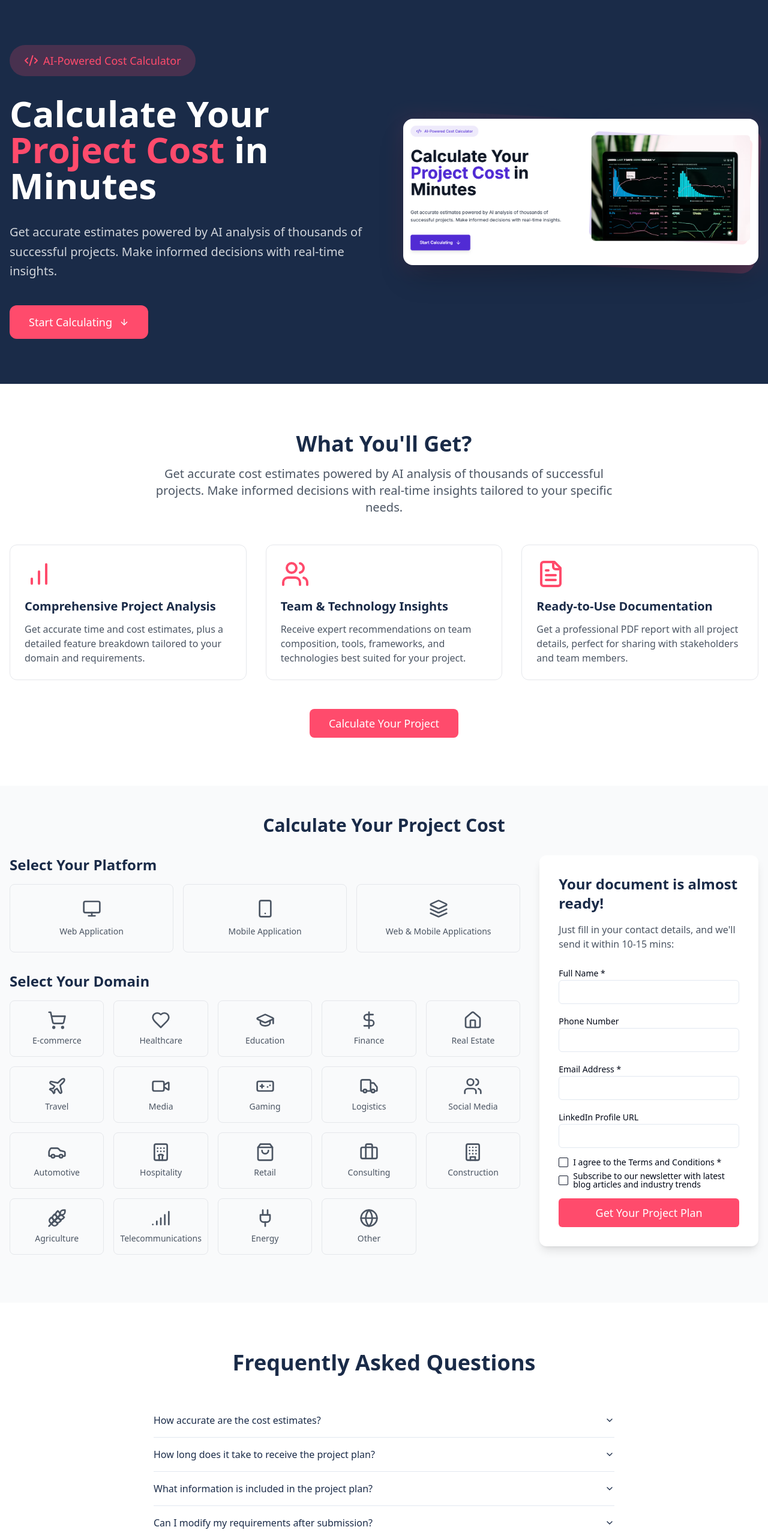
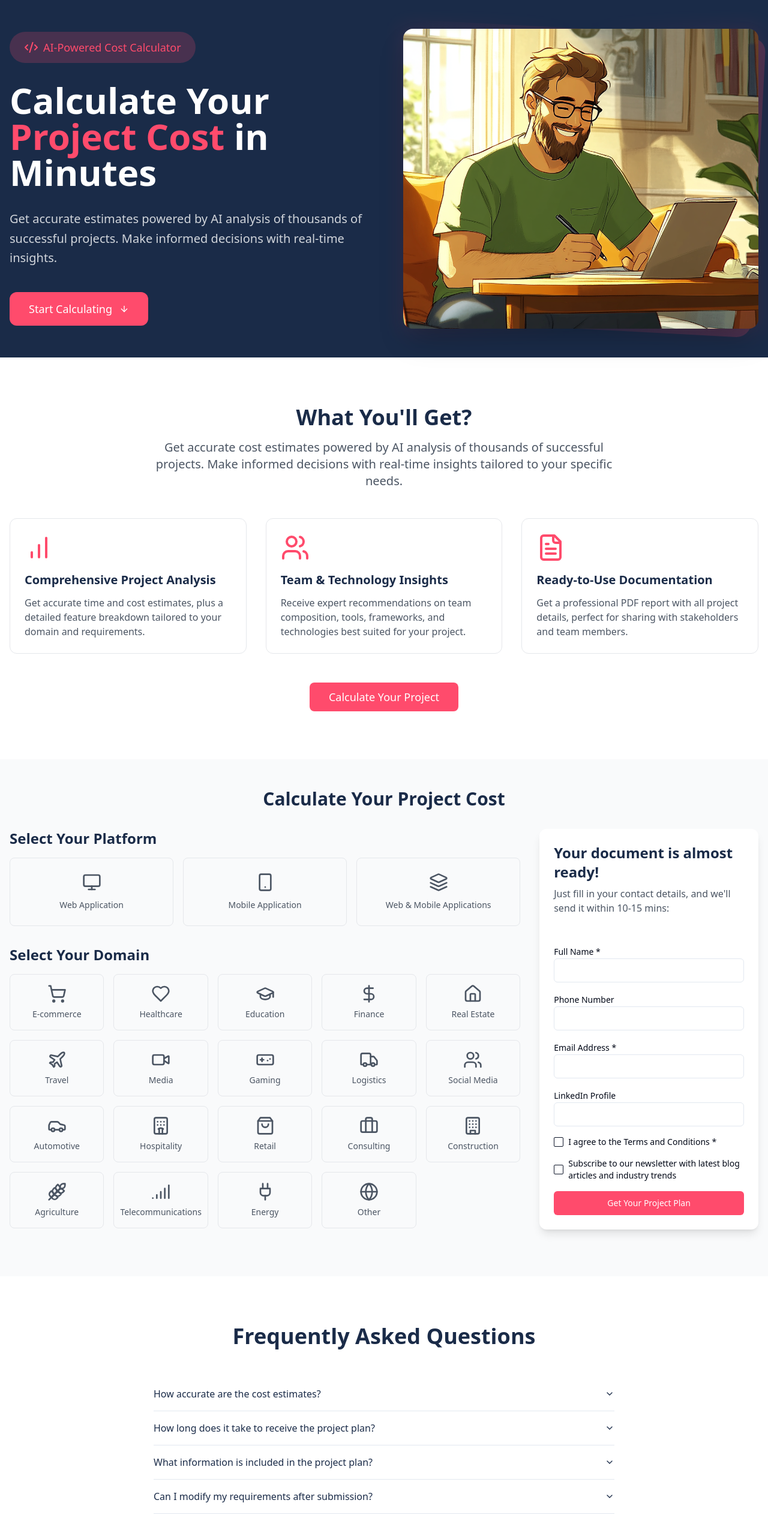
Before and after one commit to vladimirterehoff/ag-calculator, a React (Vite) app: page / in a window 1280 px wide. Shown: the top 2566 px of the page at 60% size. Built offline with nearby package versions, Linux system fonts and the light colour scheme.

Commit message:
Update header and image layout
- Ensure "Your document is almost ready!" remains visible at the top while scrolling through the features list.
- Decrease the header height and increase the height of the image on the right, replacing it with the provided new image.
[skip gpt_engineer]

```diff
--- a/src/components/Hero.tsx
+++ b/src/components/Hero.tsx
@@ -8,8 +8,8 @@ export const Hero = () => {
   };
 
   return (
-    <div className="relative min-h-[80vh] bg-navy text-white flex items-center">
-      <div className="container mx-auto px-4 py-16">
+    <div className="relative min-h-[60vh] bg-navy text-white flex items-center">
+      <div className="container mx-auto px-4 py-12">
         <div className="flex flex-col lg:flex-row items-center gap-16">
           <div className="lg:w-1/2 animate-fade-up">
             <div className="inline-flex items-center gap-2 px-6 py-3 rounded-full bg-pink/20 text-pink mb-8">
@@ -37,12 +37,12 @@ export const Hero = () => {
             </Button>
           </div>
 
-          <div className="lg:w-1/2 relative">
+          <div className="lg:w-1/2 relative h-[500px]">
             {/* Gradient background effect */}
             <div className="absolute inset-0 bg-gradient-to-r from-navy/20 to-pink/20 rounded-3xl transform rotate-3" />
 
             {/* Image container with effects */}
-            <div className="relative transform hover:scale-[1.02] transition-transform duration-300">
+            <div className="relative h-full transform hover:scale-[1.02] transition-transform duration-300">
               {/* Glow effect */}
               <div className="absolute -inset-1 bg-gradient-to-r from-pink/20 via-transparent to-pink/20 blur-lg opacity-50" />
 
@@ -50,9 +50,9 @@ export const Hero = () => {
               <div className="absolute inset-0 bg-gradient-to-r from-pink/10 via-transparent to-pink/10 rounded-2xl" />
 
               <img
-                src="/lovable-uploads/d4570f2d-b030-4b7f-8c2a-8ffa1d835897.png"
-                alt="Analytics Dashboard"
-                className="relative w-full h-auto rounded-2xl shadow-2xl"
+                src="/lovable-uploads/f3916071-cd11-4626-8bbe-0132f95fe832.png"
+                alt="Developer working"
+                className="relative w-full h-full object-cover rounded-2xl shadow-2xl"
               />
             </div>
           </div>
--- a/src/components/calculator/ContactForm.tsx
+++ b/src/components/calculator/ContactForm.tsx
@@ -3,30 +3,33 @@ import { Input } from "@/components/ui/input";
 import { Label } from "@/components/ui/label";
 import { Checkbox } from "@/components/ui/checkbox";
 
-interface FormData {
+interface ContactFormProps {
+  formData: {
     name: string;
     phone: string;
     email: string;
     linkedin: string;
     termsAccepted: boolean;
     newsletter: boolean;
-}
-
-interface ContactFormProps {
-  formData: FormData;
-  onFormChange: (data: Partial<FormData>) => void;
+  };
+  onFormChange: (data: Partial<ContactFormProps["formData"]>) => void;
   onSubmit: (e: React.FormEvent) => void;
 }
 
-export const ContactForm = ({ formData, onFormChange, onSubmit }: ContactFormProps) => {
+export const ContactForm = ({
+  formData,
+  onFormChange,
+  onSubmit,
+}: ContactFormProps) => {
   return (
-    <div className="bg-white p-8 rounded-xl shadow-lg w-full max-w-md">
-      <h3 className="text-2xl font-semibold mb-4 text-navy">
-        Your document is almost ready!
-      </h3>
+    <div className="bg-white rounded-xl shadow-lg p-6 relative">
+      <div className="sticky top-0 bg-white pt-4 pb-6 -mt-4 rounded-t-xl z-10">
+        <h3 className="text-2xl font-bold text-navy mb-2">Your document is almost ready!</h3>
         <p className="text-gray-600 mb-6">
           Just fill in your contact details, and we'll send it within 10-15 mins:
         </p>
+      </div>
+
       <form onSubmit={onSubmit} className="space-y-4">
         <div>
           <Label htmlFor="name">Full Name *</Label>
@@ -37,6 +40,7 @@ export const ContactForm = ({ formData, onFormChange, onSubmit }: ContactFormPro
             required
           />
         </div>
+
         <div>
           <Label htmlFor="phone">Phone Number</Label>
           <Input
@@ -45,6 +49,7 @@ export const ContactForm = ({ formData, onFormChange, onSubmit }: ContactFormPro
             onChange={(e) => onFormChange({ phone: e.target.value })}
           />
         </div>
+
         <div>
           <Label htmlFor="email">Email Address *</Label>
           <Input
@@ -55,15 +60,17 @@ export const ContactForm = ({ formData, onFormChange, onSubmit }: ContactFormPro
             required
           />
         </div>
+
         <div>
-          <Label htmlFor="linkedin">LinkedIn Profile URL</Label>
+          <Label htmlFor="linkedin">LinkedIn Profile</Label>
           <Input
             id="linkedin"
             value={formData.linkedin}
             onChange={(e) => onFormChange({ linkedin: e.target.value })}
           />
         </div>
-        <div className="space-y-2">
+
+        <div className="space-y-4">
           <div className="flex items-center space-x-2">
             <Checkbox
               id="terms"
@@ -73,13 +80,11 @@ export const ContactForm = ({ formData, onFormChange, onSubmit }: ContactFormPro
               }
               required
             />
-            <label
-              htmlFor="terms"
-              className="text-sm font-medium leading-none peer-disabled:cursor-not-allowed peer-disabled:opacity-70"
-            >
+            <Label htmlFor="terms" className="text-sm">
               I agree to the Terms and Conditions *
-            </label>
+            </Label>
           </div>
+
           <div className="flex items-center space-x-2">
             <Checkbox
               id="newsletter"
@@ -88,17 +93,15 @@ export const ContactForm = ({ formData, onFormChange, onSubmit }: ContactFormPro
                 onFormChange({ newsletter: checked as boolean })
               }
             />
-            <label
-              htmlFor="newsletter"
-              className="text-sm font-medium leading-none peer-disabled:cursor-not-allowed peer-disabled:opacity-70"
-            >
+            <Label htmlFor="newsletter" className="text-sm">
               Subscribe to our newsletter with latest blog articles and industry trends
-            </label>
+            </Label>
           </div>
         </div>
+
         <Button
           type="submit"
-          className="w-full bg-pink hover:bg-pink-light text-white py-6 text-lg"
+          className="w-full bg-pink hover:bg-pink-light text-white"
         >
           Get Your Project Plan
         </Button>
```
Also changed, not shown: public/lovable-uploads/f3916071-cd11-4626-8bbe-0132f95fe832.png (added). Lines whose indentation alone changed are shown as unchanged.
